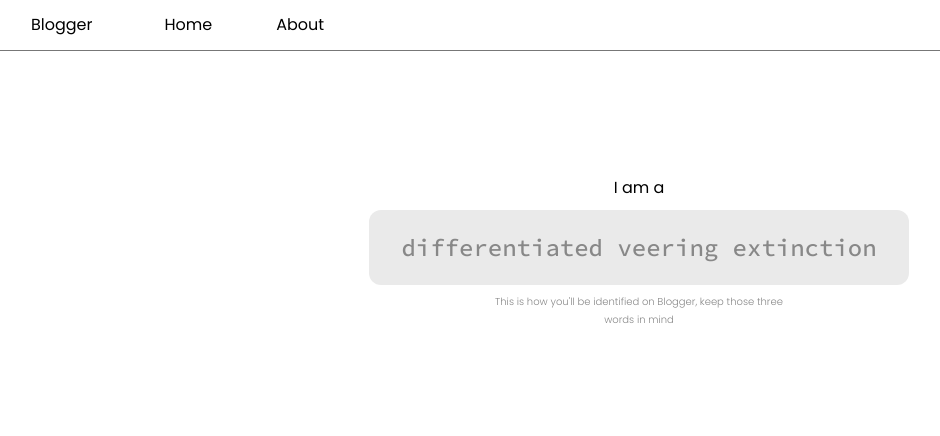
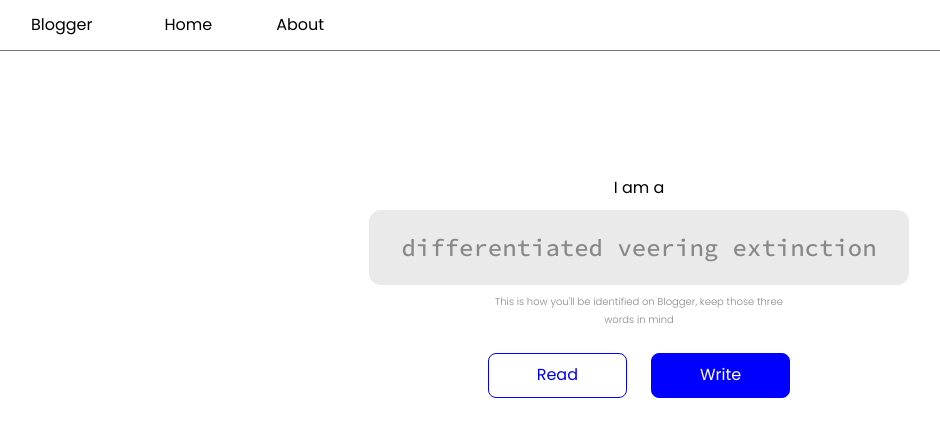
Before and after one commit to yeptony/anonymous-blogging, a Next.js app: page / in a window 1280 px wide. Shown: the top 436 px of the page, without its empty margins (1-941 px from the left). Built offline with nearby package versions, Linux system fonts and the light colour scheme.

Commit message:
Markdown previewer

```diff
--- a/components/Intro.js
+++ b/components/Intro.js
@@ -1,10 +1,21 @@
 import React from 'react'
+import Link from 'next/link'
 
 const Intro = props => (
   <div className="intro">
     <p>I am a</p>
     <p className="passphrase">{props.pass}</p>
-    <p className="small-text">This is how you'll be identified on Blogger, keep those three words in mind</p>
+    <p className="small-text">
+      This is how you'll be identified on Blogger, keep those three words in mind
+    </p>
+    <div className="button-group">
+      <Link href="/read">
+        <button className="read-button">Read</button>
+      </Link>
+      <Link href="/write">
+        <button className="write-button">Write</button>
+      </Link>
+    </div>
   </div>
 )
 
--- a/package.json
+++ b/package.json
@@ -19,7 +19,8 @@
     "next": "^8.0.3",
     "node-sass": "^4.11.0",
     "react": "^16.8.3",
-    "react-dom": "^16.8.3"
+    "react-dom": "^16.8.3",
+    "remarkable": "^1.7.1"
   },
   "devDependencies": {
     "babel-core": "^6.26.3",
--- /dev/null
+++ b/pages/read.js
@@ -0,0 +1,3 @@
+const Read = () => <div>Read blog post</div>
+
+export default Read
--- /dev/null
+++ b/pages/write.js
@@ -0,0 +1,42 @@
+import Remarkable from 'remarkable'
+import '../style/main.scss'
+
+const md = new Remarkable({
+  xhtmlOut: true,
+  breaks: true,
+  linkify: true,
+})
+
+class Write extends React.Component {
+  constructor() {
+    super()
+    this.state = {
+      markdown: ''
+    }
+    this.onType = this.onType.bind(this)
+  }
+
+  onType(e) {
+    this.setState({
+      markdown: e.target.value,
+    })
+  }
+
+  render() {
+    return (
+      <div className="write-container">
+        <div className="write-sub-container">
+          <textarea value={this.state.markdown} onChange={this.onType}/>
+        </div>
+        <div className="write-sub-container">
+          <div
+            className="markdown-preview"
+            dangerouslySetInnerHTML={{ __html: md.render(this.state.markdown) }}
+          />
+        </div>
+      </div>
+    )
+  }
+}
+
+export default Write
--- a/style/main.scss
+++ b/style/main.scss
@@ -2,10 +2,12 @@
 @import "./partials/home";
 @import "./partials/header";
 @import "./partials/intro";
+@import "./partials/write";
 
 @import url('https://fonts.googleapis.com/css?family=Poppins:300,400,700');
 
 body {
+  box-sizing: border-box;
   padding: 0;
   margin: 0;
   font-family: 'Poppins', sans-serif;
--- a/style/partials/_intro.scss
+++ b/style/partials/_intro.scss
@@ -28,4 +28,29 @@
     margin-top: 8px;
     line-height: 18px;
   }
+  .button-group {
+    margin-top: 24px;
+    button {
+      font-size: 16px;
+      margin: 0 12px;
+      padding: 12px 48px;
+      cursor: pointer;
+      box-shadow: none;
+      border: solid 1px blue;
+      border-radius: 8px;
+      transition: all 0.3s ease 0s;
+      outline: none;
+      &:hover {
+        box-shadow: 0px 8px 12px rgba(46, 104, 229, 0.4);
+      }
+    }
+    .read-button {
+      color: blue;
+      background: #fff;
+    }
+    .write-button {
+      color: #fff;
+      background: blue;
+    }
+  }
 }
--- /dev/null
+++ b/style/partials/_write.scss
@@ -0,0 +1,38 @@
+.write-container {
+  height: 100vh;
+  display: flex;
+  flex-direction: row;
+  justify-content: center;
+  .write-sub-container {
+    flex: 0 1 100%;
+    padding: 16px;
+    display: flex;
+    textarea {
+      box-sizing: border-box;
+      height: 100%;
+      flex: 0 1 100%;
+      border: solid 1px #333;
+      border-radius: 8px;
+      resize: none;
+      padding: 8px;
+      &:focus {
+        outline: none;
+      }
+    }
+    .markdown-preview {
+      box-sizing: border-box;
+      height: 100%;
+      flex: 0 1 100%;
+      border: solid 1px #333;
+      border-radius: 8px;
+      padding: 8px;
+      overflow-y: auto;
+      * {
+        word-break: break-all;
+      }
+      img {
+        max-width: 100%;
+      }
+    }
+  }
+}
```
Also changed, not shown: 1 other file (tests, documents, lock files or other folders).
